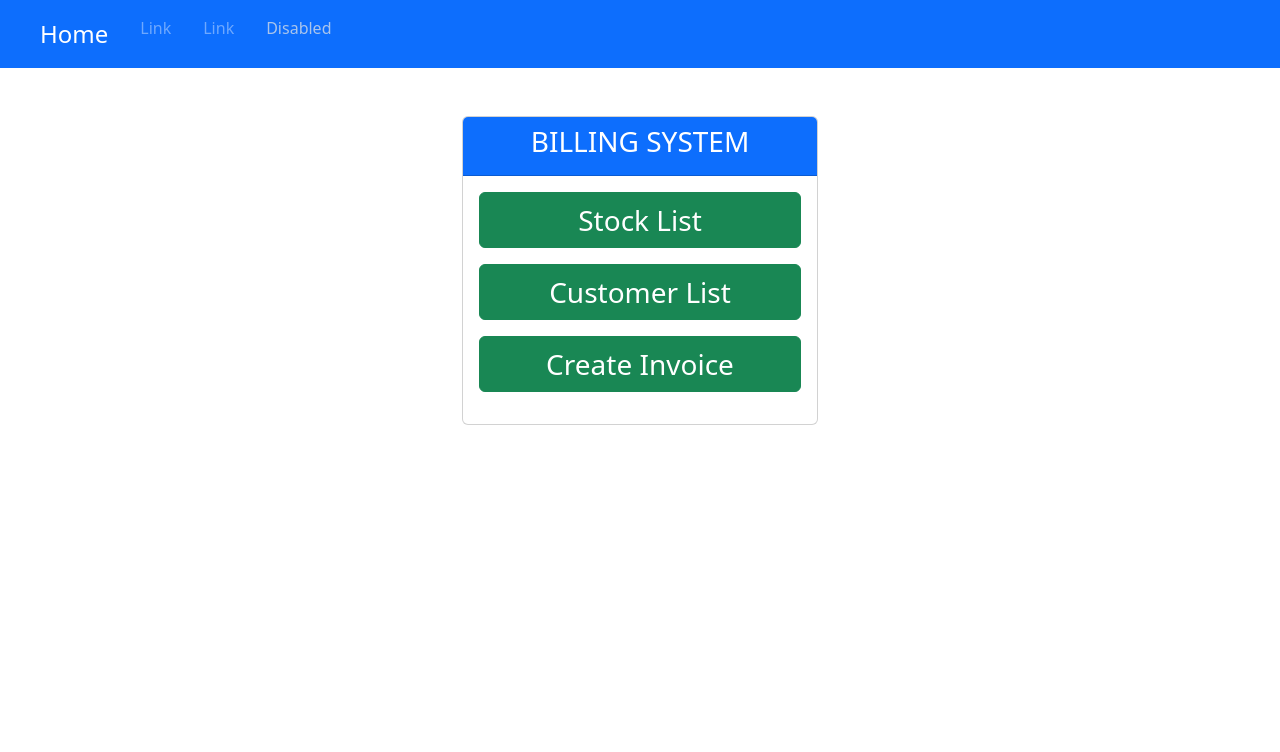
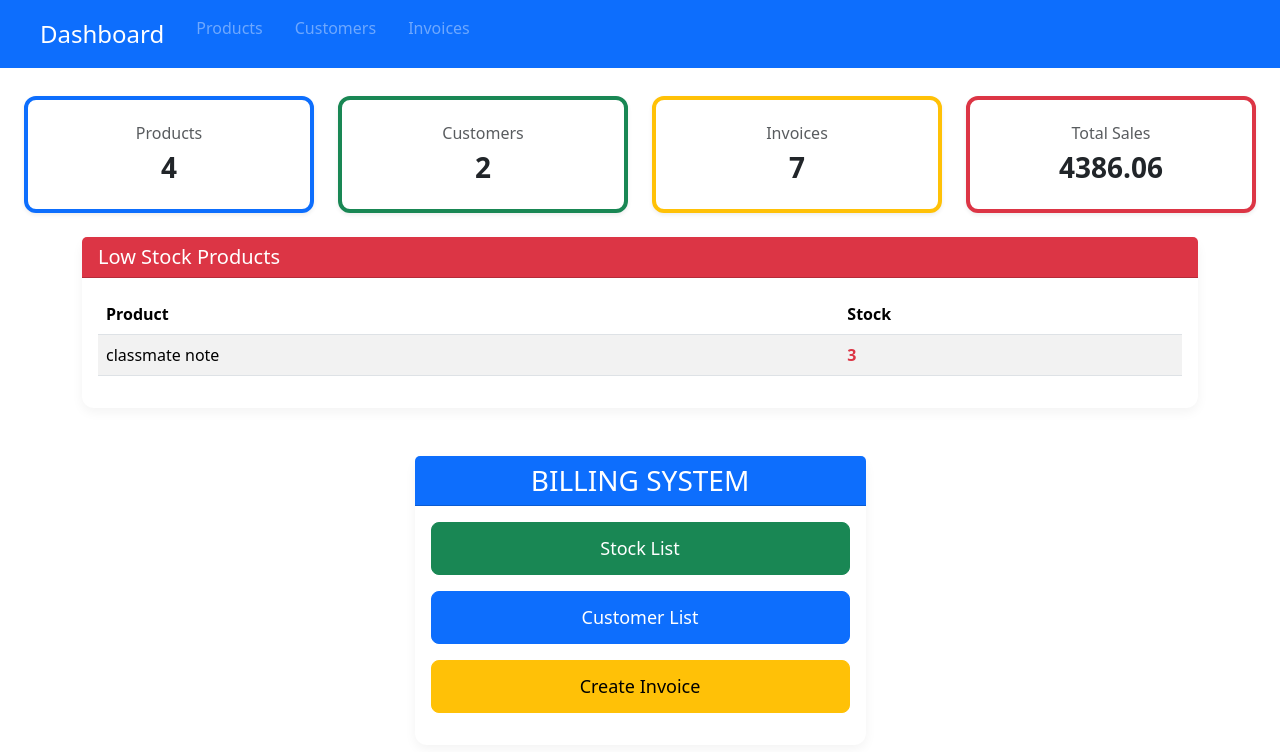
Before and after one commit to krishna-dev27/billing-software, a Django app: page /home/ in a window 1280 px wide. Shown: the top 752 px of the page. Run offline with Django 5.2, Linux system fonts and the light colour scheme; data comes from the database, SQL or seed files in the repository; both versions use the stored data as it was after the commit; some libraries are stand-ins or nearby versions.

Commit message:
dashboard created

```diff
--- a/inventory/views.py
+++ b/inventory/views.py
@@ -158,8 +158,12 @@ def add_invoice_item(request,pk):
 
 
 def generate_bill(request,pk):
+
+
+
     IO=Invoice.objects.get(pk=pk)
-    d={'IO':IO}
+    IIO=InvoiceItem.objects.filter(invoice=IO)
+    d={'IO':IO,'IIO':IIO}
     return render(request,'inventory/generate_bill.html',d)
 
 def delete_item(request, pk):
@@ -180,4 +184,21 @@ def dummy(request):
 
 
 def home(request):
-    return render(request,'inventory/home.html')
+    PO=Product.objects.all()
+    low_stock=[]
+
+    for O in PO:
+        if O.stock_quantity<5:
+            low_stock.append(O)
+
+
+
+    CO=Customer.objects.all()
+    IO=Invoice.objects.all()
+    total=Invoice.objects.aggregate(Sum('grand_total'))
+    d={'PO':len(PO),
+       'CO':len(CO),
+       'IO':len(IO),
+       'total':total['grand_total__sum'],
+       'low_stock':low_stock}
+    return render(request,'inventory/home.html',d)
--- a/static/css/style.css
+++ b/static/css/style.css
@@ -2,8 +2,30 @@ body{
     background-color: white;
 }
 input, textarea, select{
-width:100%;
+width:30%;
 padding:8px;
 border:1px solid #ced4da;
 border-radius:4px;
 }
+
+.dashboard-card{
+border-radius:12px;
+transition:0.2s;
+}
+
+.dashboard-card:hover{
+transform:translateY(-4px);
+box-shadow:0 6px 15px rgba(0,0,0,0.08);
+}
+
+.menu-btn{
+font-size:18px;
+padding:12px;
+border-radius:8px;
+}
+
+.main-card{
+border-radius:12px;
+box-shadow:0 4px 12px rgba(0,0,0,0.05);
+border:none;
+}
--- a/templates/inventory/dummy.html
+++ b/templates/inventory/dummy.html
@@ -9,6 +9,7 @@
     <title>Dummy</title>
     {% endblock %}
     <link rel="stylesheet" href="{% static 'css/bootstrap.min.css' %}">
+    <link rel="stylesheet" href="{% static 'css/style.css' %}">
 
 
 </head>
@@ -21,16 +22,16 @@
   <!-- Navbar content -->
    <ul class="nav justify-content-center ms-4">
   <li class="nav-item">
-    <a class="nav-link active text-white fs-4" aria-current="page" href="{% url 'home' %}" >Home</a>
+    <a class="nav-link active text-white fs-4" aria-current="page" href="{% url 'home' %}" >Dashboard</a>
   </li>
   <li class="nav-item">
-    <a class="nav-link" href="#">Link</a>
+    <a class="nav-link" href="{% url 'ProductList' %}">Products</a>
   </li>
   <li class="nav-item">
-    <a class="nav-link" href="#">Link</a>
+    <a class="nav-link" href="{% url 'CustomerList' %}">Customers</a>
   </li>
   <li class="nav-item">
-    <a class="nav-link disabled" aria-disabled="true">Disabled</a>
+    <a class="nav-link" href="{% url 'CustomerList' %}">Invoices</a>
   </li>
 </ul>
 </nav>
--- a/templates/inventory/home.html
+++ b/templates/inventory/home.html
@@ -8,22 +8,133 @@
 
 {% block content %}
 
-<div class="container mt-5">
-    <div class="row justify-content-center">
-        <div class="col-4">
-            <div class="card">
-                <div class="card-header bg-primary text-center text-white">
-                    <h3>BILLING SYSTEM</h3>
-                </div>
-                <div class="card-body">
-                    <a href="{% url 'ProductList' %}" class="btn btn-success w-100 mb-3 fs-3">Stock List</a>
-                     <a href="{% url 'CustomerList' %}" class="btn btn-success w-100 mb-3 fs-3">Customer List</a>
-                      <a href="{% url 'InvoiceCreate' %}" class="btn btn-success w-100 mb-3 fs-3">Create Invoice</a>
-                </div>
-            </div>
-        </div>
-    </div>
+
+<!-- DASHBOARD -->
+<div class="row g-4 mt-1 ps-4 pe-4">
+
+<div class="col-md-3">
+<div class="card dashboard-card shadow-sm border-start border-primary border-4">
+<div class="card-body text-center">
+<i class="bi bi-box-seam fs-1 text-primary"></i>
+<h6 class="mt-2 text-muted">Products</h6>
+<h3 class="fw-bold">{{PO}}</h3>
+</div>
+</div>
+</div>
+
+<div class="col-md-3">
+<div class="card dashboard-card shadow-sm border-start border-success border-4">
+<div class="card-body text-center">
+<i class="bi bi-people fs-1 text-success"></i>
+<h6 class="mt-2 text-muted">Customers</h6>
+<h3 class="fw-bold">{{CO}}</h3>
+</div>
+</div>
+</div>
+
+<div class="col-md-3">
+<div class="card dashboard-card shadow-sm border-start border-warning border-4">
+<div class="card-body text-center">
+<i class="bi bi-receipt fs-1 text-warning"></i>
+<h6 class="mt-2 text-muted">Invoices</h6>
+<h3 class="fw-bold">{{IO}}</h3>
+</div>
+</div>
+</div>
+
+<div class="col-md-3">
+<div class="card dashboard-card shadow-sm border-start border-danger border-4">
+<div class="card-body text-center">
+<i class="bi bi-currency-rupee fs-1 text-danger"></i>
+<h6 class="mt-2 text-muted">Total Sales</h6>
+<h3 class="fw-bold">{{total | floatformat:2}}</h3>
+</div>
+</div>
+</div>
+
+</div>
+
 </div>
 
 
+
+<!-- LOW STOCK -->
+{% if low_stock %}
+<div class="container mt-4">
+
+<div class="card main-card">
+
+<div class="card-header bg-danger text-white">
+<h5 class="mb-0">
+<i class="bi bi-exclamation-triangle"></i> Low Stock Products
+</h5>
+</div>
+
+<div class="card-body">
+
+<table class="table table-striped table-hover">
+
+<thead>
+<tr>
+<th>Product</th>
+<th>Stock</th>
+</tr>
+</thead>
+
+<tbody>
+{% for LSO in low_stock %}
+<tr>
+<td>{{LSO.product_name}}</td>
+<td class="text-danger fw-bold">{{LSO.stock_quantity}}</td>
+</tr>
+{% endfor %}
+</tbody>
+
+</table>
+
+</div>
+</div>
+
+</div>
+{% endif %}
+
+
+
+<!-- MAIN MENU -->
+<div class="container mt-5">
+
+<div class="row justify-content-center">
+
+<div class="col-md-5">
+
+<div class="card main-card">
+
+<div class="card-header bg-primary text-white text-center">
+<h3 class="mb-0">BILLING SYSTEM</h3>
+</div>
+
+<div class="card-body">
+
+<a href="{% url 'ProductList' %}" class="btn btn-success w-100 mb-3 menu-btn">
+<i class="bi bi-box"></i> Stock List
+</a>
+
+<a href="{% url 'CustomerList' %}" class="btn btn-primary w-100 mb-3 menu-btn">
+<i class="bi bi-person-lines-fill"></i> Customer List
+</a>
+
+<a href="{% url 'InvoiceCreate' %}" class="btn btn-warning w-100 mb-3 menu-btn">
+<i class="bi bi-receipt"></i> Create Invoice
+</a>
+
+</div>
+
+</div>
+
+</div>
+
+</div>
+
+</div>
+
 {% endblock %}
```
Also changed, not shown: templates/inventory/generate_bill.html (+23 -1 lines), db.sqlite3, media/Gemini_Generated_Image_b96o82b96o82b96o_Ud5uobK.png (added).
